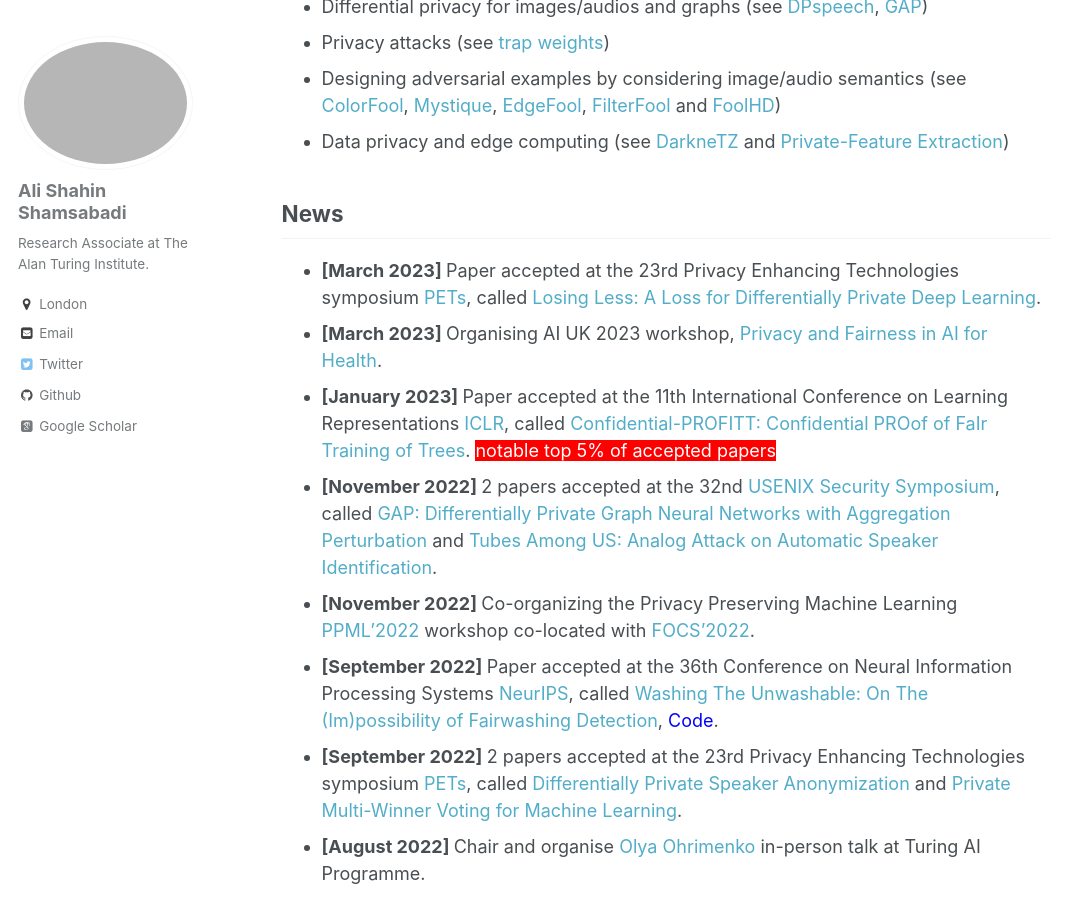
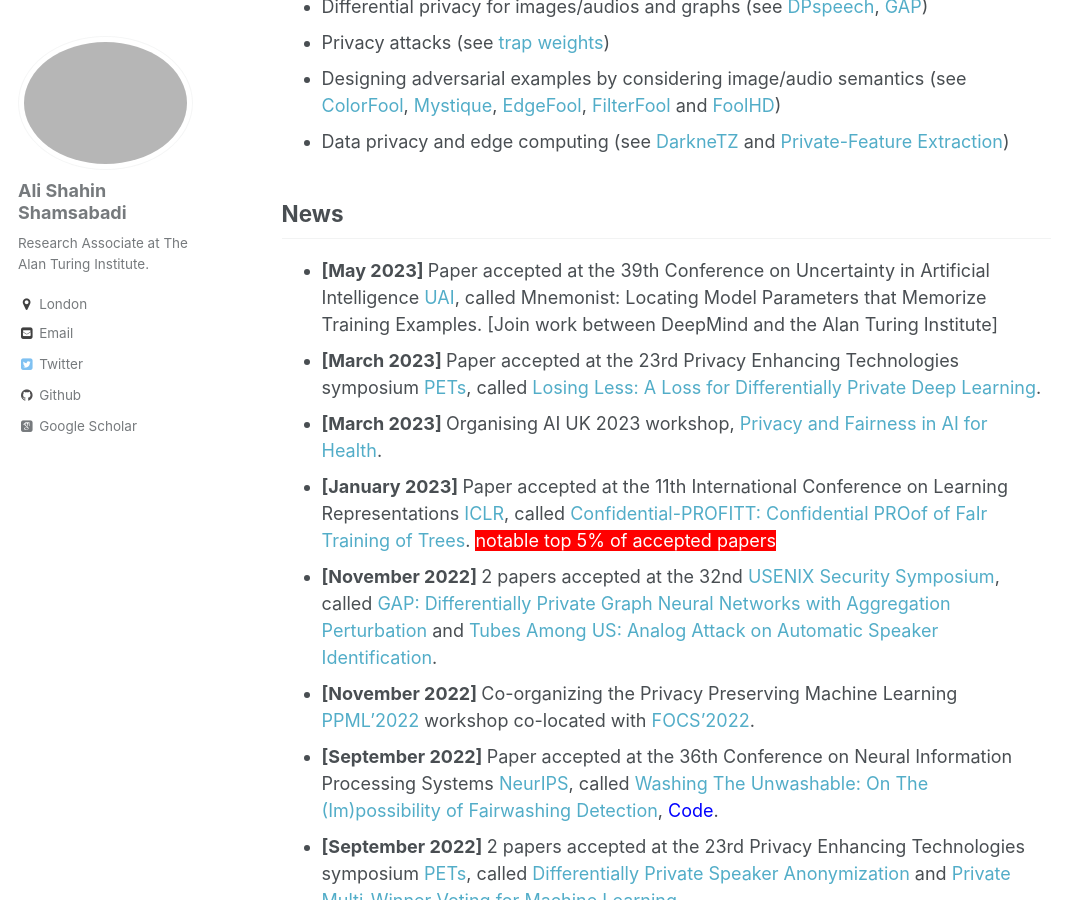
Before and after one commit to AliShahin/AliShahin.github.io, a Jekyll site: the page built from _pages/about.md, in a window 1280 px wide and 900 px high, scrolled down 763 px. Shown: the whole window, without its empty margins (0-1085 px from the left). Built offline with Jekyll 4.4.1, drawn with Linux system fonts in a browser that asks for light colours; some web fonts are replaced.

Commit message:
Update about.md

```diff
--- a/_pages/about.md
+++ b/_pages/about.md
@@ -23,6 +23,7 @@ My research has been published at top-tier conferences including NeurIPS, ICLR,
 - Data privacy and edge computing (see [DarkneTZ](https://arxiv.org/pdf/2004.05703) and [Private-Feature Extraction](https://arxiv.org/pdf/1802.03151.pdf))
 
 ## News
+- <b> [May 2023] </b> Paper accepted at the 39th Conference on Uncertainty in Artificial Intelligence [UAI](https://www.auai.org/uai2023/), called Mnemonist: Locating Model Parameters that Memorize Training Examples. [Join work between DeepMind and the Alan Turing Institute]
 - <b> [March 2023] </b> Paper accepted at the 23rd Privacy Enhancing Technologies symposium [PETs](https://petsymposium.org/index.php), called [Losing Less: A Loss for Differentially Private Deep Learning](https://alishahin.github.io).
 - <b> [March 2023] </b> Organising AI UK 2023 workshop, [Privacy and Fairness in AI for Health](https://private-fair-ai.github.io).
 - <b> [January 2023] </b> Paper accepted at the 11th International Conference on Learning Representations [ICLR](https://iclr.cc), called [Confidential-PROFITT: Confidential PROof of FaIr Training of Trees](https://openreview.net/forum?id=iIfDQVyuFD). <span style="background-color:red"><font color="white"> notable top 5% of accepted papers </font></span>
```
